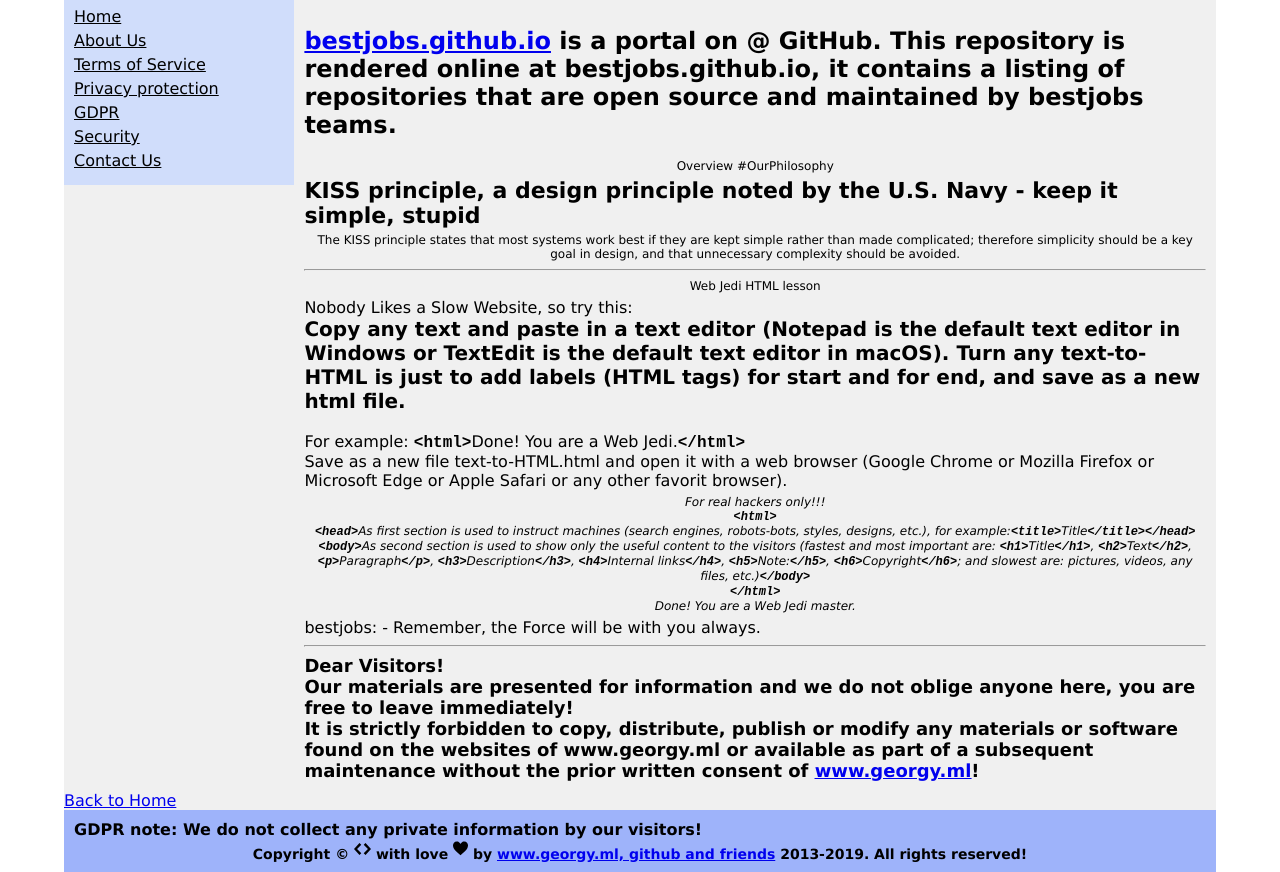
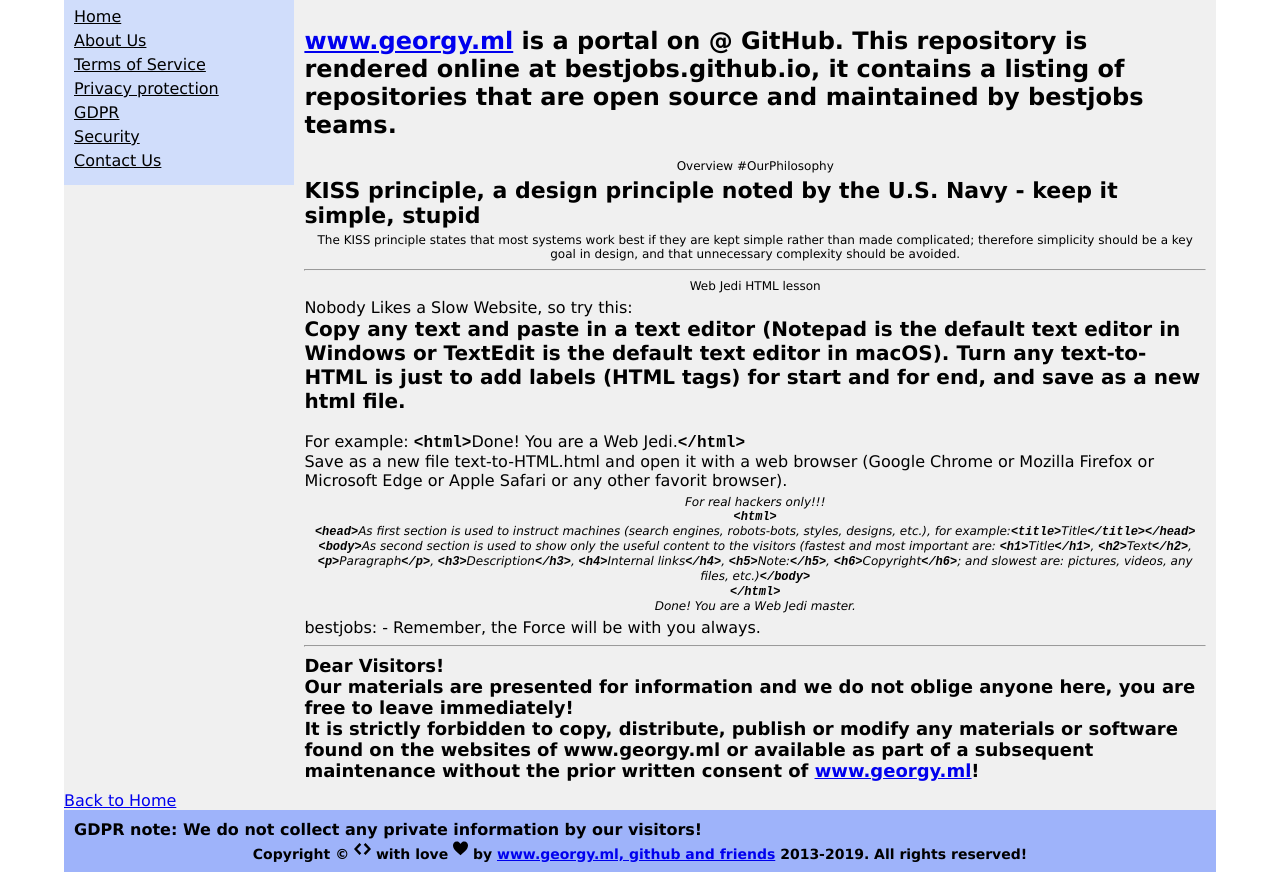
Before and after one commit to mobikom/georgy, a plain HTML site: page index.html in a window 1280 px wide. Shown: the part 47-919 px from the top of the page. Drawn offline with Linux system fonts and the light colour scheme.

Commit message:
Update index.html

```diff
--- a/index.html
+++ b/index.html
@@ -66,7 +66,7 @@ footer h6{text-align:center;font-size:14px;margin:0px;}
             </div>
             <div class="content">
                 <section>
-		    <h1><a href="/" title="www.georgy.ml">bestjobs.github.io</a> is a portal on @ GitHub. This repository is rendered online at bestjobs.github.io, it contains a listing of repositories that are open source and maintained by bestjobs teams.</h1>
+		    <h1><a href="/" title="www.georgy.ml">www.georgy.ml</a> is a portal on @ GitHub. This repository is rendered online at bestjobs.github.io, it contains a listing of repositories that are open source and maintained by bestjobs teams.</h1>
 		    <p>Overview #OurPhilosophy</p>
 			<h2>KISS principle, a design principle noted by the U.S. Navy - keep it simple, stupid</h2>
 			<p>The KISS principle states that most systems work best if they are kept simple rather than made complicated; therefore simplicity should be a key goal in design, and that unnecessary complexity should be avoided.</p>
```
